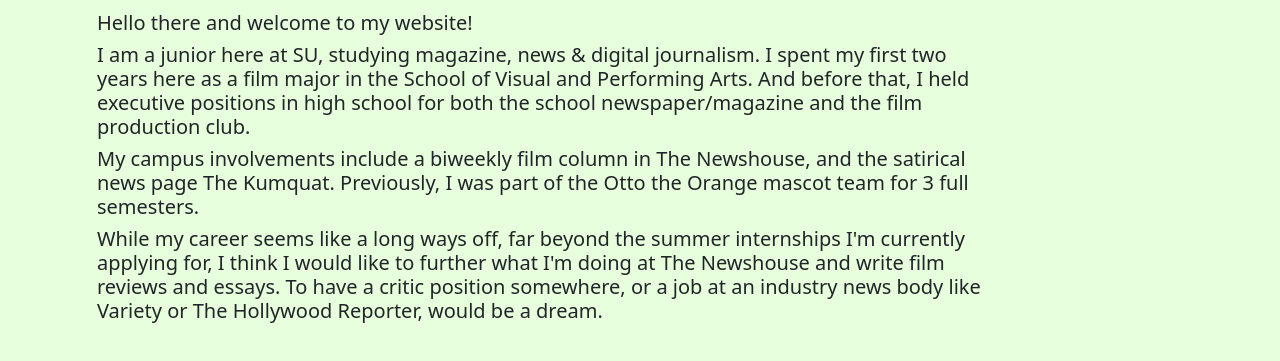
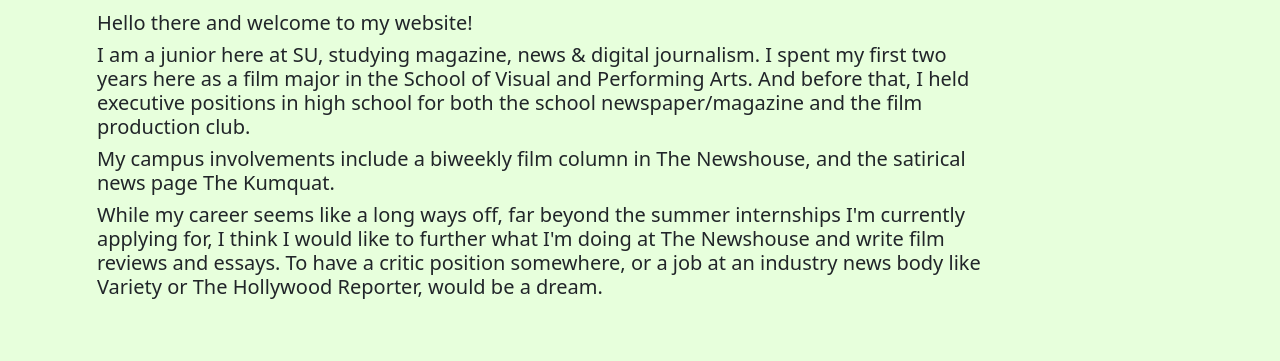
Before and after one commit to travisnewbery/travisnewbery.github.io, a plain HTML site: page portfolio/aboutme.html in a window 1280 px wide. Shown: the part 99-460 px from the top of the page. Drawn offline with nearby package versions, Linux system fonts and the light colour scheme.

Commit message:
Update aboutme.html

```diff
--- a/portfolio/aboutme.html
+++ b/portfolio/aboutme.html
@@ -42,6 +42,6 @@
   <body>
     <h4>Hello there and welcome to my website!</h4>
     <h4>I am a junior here at SU, studying magazine, news & digital journalism. I spent my first two years here as a film major in the School of Visual and Performing Arts. And before that, I held executive positions in high school for both the school newspaper/magazine and the film production club.</h4>
-    <h4>My campus involvements include a biweekly film column in The Newshouse, and the satirical news page The Kumquat. Previously, I was part of the Otto the Orange mascot team for 3 full semesters.</h4>
+    <h4>My campus involvements include a biweekly film column in The Newshouse, and the satirical news page The Kumquat. </h4>
     <h4>While my career seems like a long ways off, far beyond the summer internships I'm currently applying for, I think I would like to further what I'm doing at The Newshouse and write film reviews and essays. To have a critic position somewhere, or a job at an industry news body like Variety or The Hollywood Reporter, would be a dream.</h4>
   </body>
```
